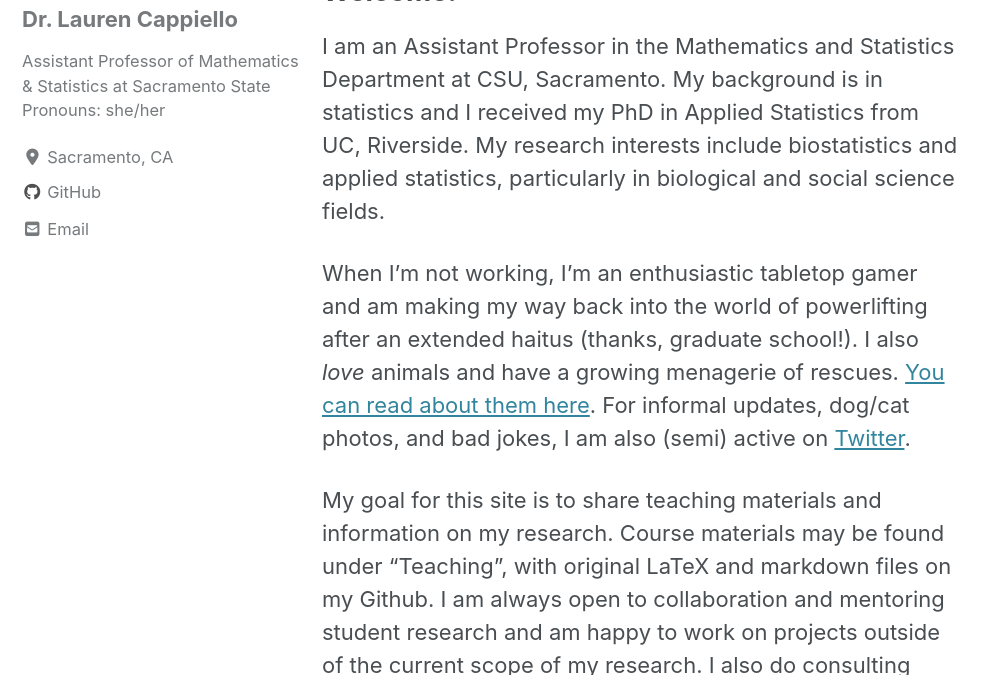
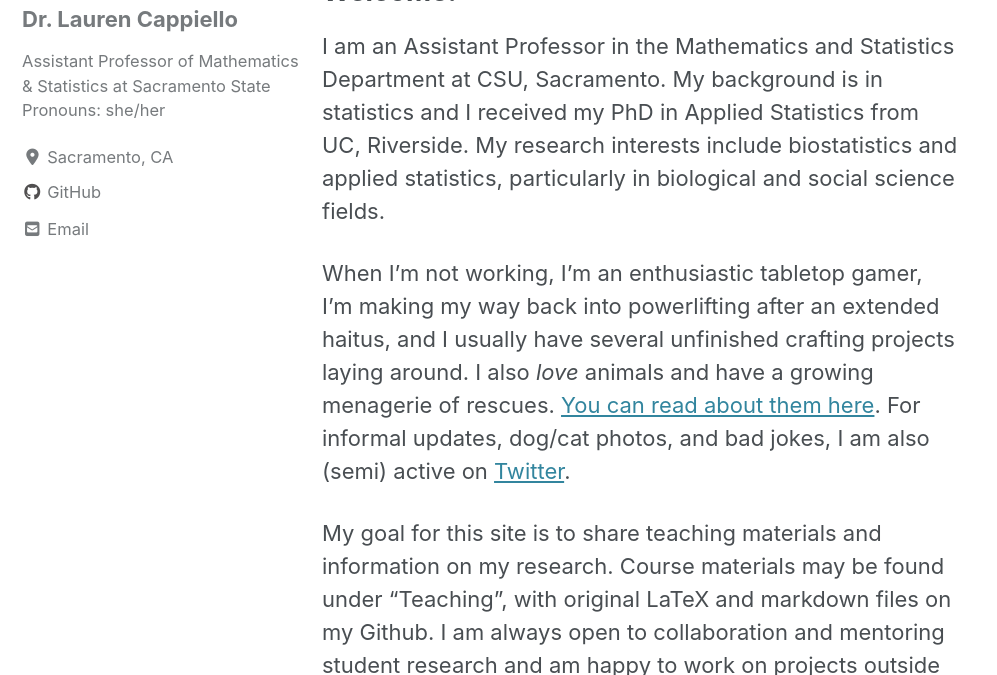
Before and after one commit to lgpcappiello/lgpcappiello.github.io, a Jekyll site: the page built from index.md, in a window 1280 px wide and 900 px high, cut to the strip 225-900 px from the top of the window. Shown: the whole strip, without its empty margins (0-997 px from the left). Built offline with Jekyll 4.4.1, drawn with Linux system fonts in a browser that asks for light colours; cached includes are drawn as plain includes; nearby versions of some CDN libraries; our own code applies the rules of GitHub Pages for plain Markdown files.

Commit message:
Update index.md

```diff
--- a/index.md
+++ b/index.md
@@ -8,7 +8,7 @@
 
 I am an Assistant Professor in the Mathematics and Statistics Department at CSU, Sacramento. My background is in statistics and I received my PhD in Applied Statistics from UC, Riverside. My research interests include biostatistics and applied statistics, particularly in biological and social science fields.
 
-When I'm not working, I'm an enthusiastic tabletop gamer and am making my way back into the world of powerlifting after an extended haitus (thanks, graduate school!). I also *love* animals and have a growing menagerie of rescues. <a href="https://lgpcappiello.github.io/Meet-the-Rescues/">You can read about them here</a>. For informal updates, dog/cat photos, and bad jokes, I am also (semi) active on <a href="https://twitter.com/lgpcappiello" target="_blank">Twitter</a>.
+When I'm not working, I'm an enthusiastic tabletop gamer, I'm making my way back into powerlifting after an extended haitus, and I usually have several unfinished crafting projects laying around. I also *love* animals and have a growing menagerie of rescues. <a href="https://lgpcappiello.github.io/Meet-the-Rescues/">You can read about them here</a>. For informal updates, dog/cat photos, and bad jokes, I am also (semi) active on <a href="https://twitter.com/lgpcappiello" target="_blank">Twitter</a>.
 
 My goal for this site is to share teaching materials and information on my research. Course materials may be found under "Teaching", with original LaTeX and markdown files on my Github. I am always open to collaboration and mentoring student research and am happy to work on projects outside of the current scope of my research. I also do consulting work as time permits. Please feel free to reach out to me with any questions.
 
```
